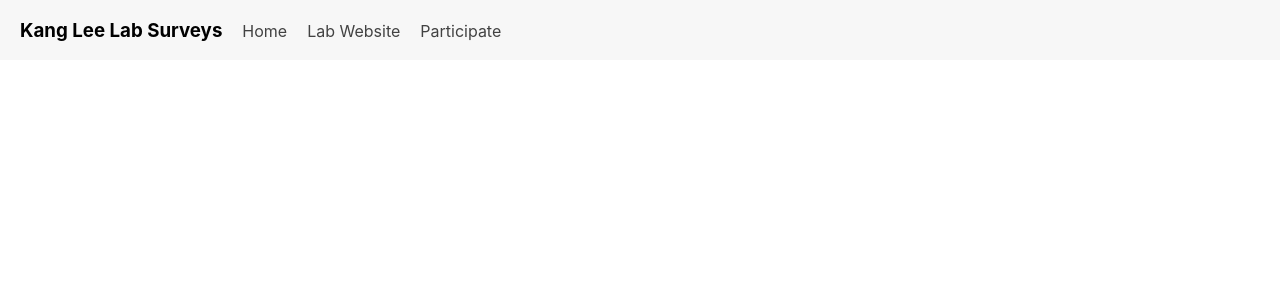
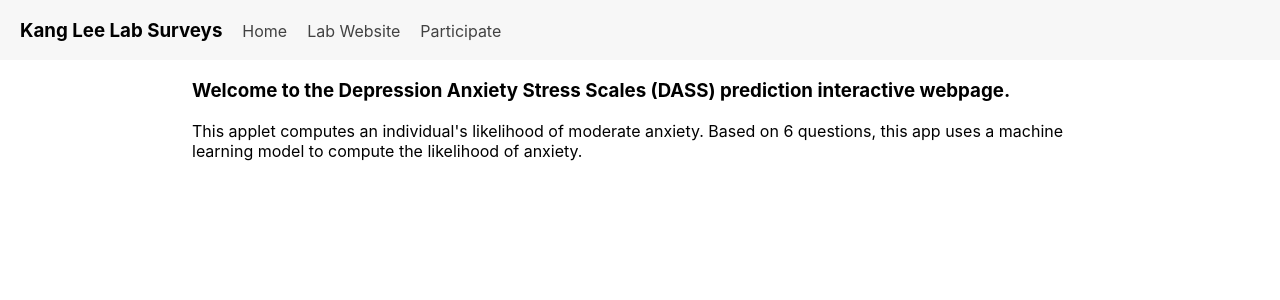
Before and after one commit to kang-lee-lab/lab-surveys-frontend, a React (Create React App) app: page /survey/anxiety-moderate in a window 1280 px wide. Shown: the top 300 px of the page. Built offline with nearby package versions, Linux system fonts and the light colour scheme.

Commit message:
add survey websites

```diff
--- a/src/App.jsx
+++ b/src/App.jsx
@@ -3,6 +3,7 @@ import { BrowserRouter as Router, Route, Routes } from "react-router-dom";
 import Homepage from "./pages/Homepage/Homepage";
 import Header from "./components/Header/Header";
 import InProgress from "./pages/InProgress/InProgress";
+import SurveyPage from "./pages/SurveyPage/SurveyPage";
 
 function App() {
   return (
@@ -12,6 +13,7 @@ function App() {
         <Routes>
           <Route path="/" element={<Homepage />} />
           <Route path="/participate" element={<InProgress />} />
+          <Route path="/survey/:name" element={<SurveyPage />} />
         </Routes>
       </div>
     </Router>
--- a/src/components/SurveyCards/SurveyCards.jsx
+++ b/src/components/SurveyCards/SurveyCards.jsx
@@ -7,7 +7,7 @@ function SurveyCards(props) {
     <div className="survey-cards">
       <h3>{props.survey.title}</h3>
       <p>{props.survey.description}</p>
-      <Link to={props.survey.link}>Take the Survey</Link>
+      <Link to={"/survey/" + props.survey.link}>Take the Survey</Link>
     </div>
   );
 }
--- a/src/pages/SurveyPage/SurveyPage.jsx
+++ b/src/pages/SurveyPage/SurveyPage.jsx
@@ -1,11 +1,24 @@
-import React from "react";
+import React, { useState, useEffect } from "react";
 import "./SurveyPage.css";
 
-function SurveyPage(props) {
+function SurveyPage() {
+  const [description, setDescription] = useState([]);
+  const split = window.location.pathname.split("/");
+  const surveyName = split[2];
+  const survey = require(`../../data/surveys/${surveyName}.json`);
+
+  useEffect(() => {
+    const descriptionSplit = survey.description.split("<br>");
+    const paragraphs = descriptionSplit.map((paragraph) => {
+      return <p>{paragraph}</p>;
+    });
+    setDescription(paragraphs);
+  }, [survey.description]);
+
   return (
     <div className="survey-page-container">
-      <h3>Welcome to the {props.title} interactive webpage.</h3>
-      <p>{props.description}</p>
+      <h3>Welcome to the {survey.title} interactive webpage.</h3>
+      <div className="description-container">{description}</div>
     </div>
   );
 }
```
